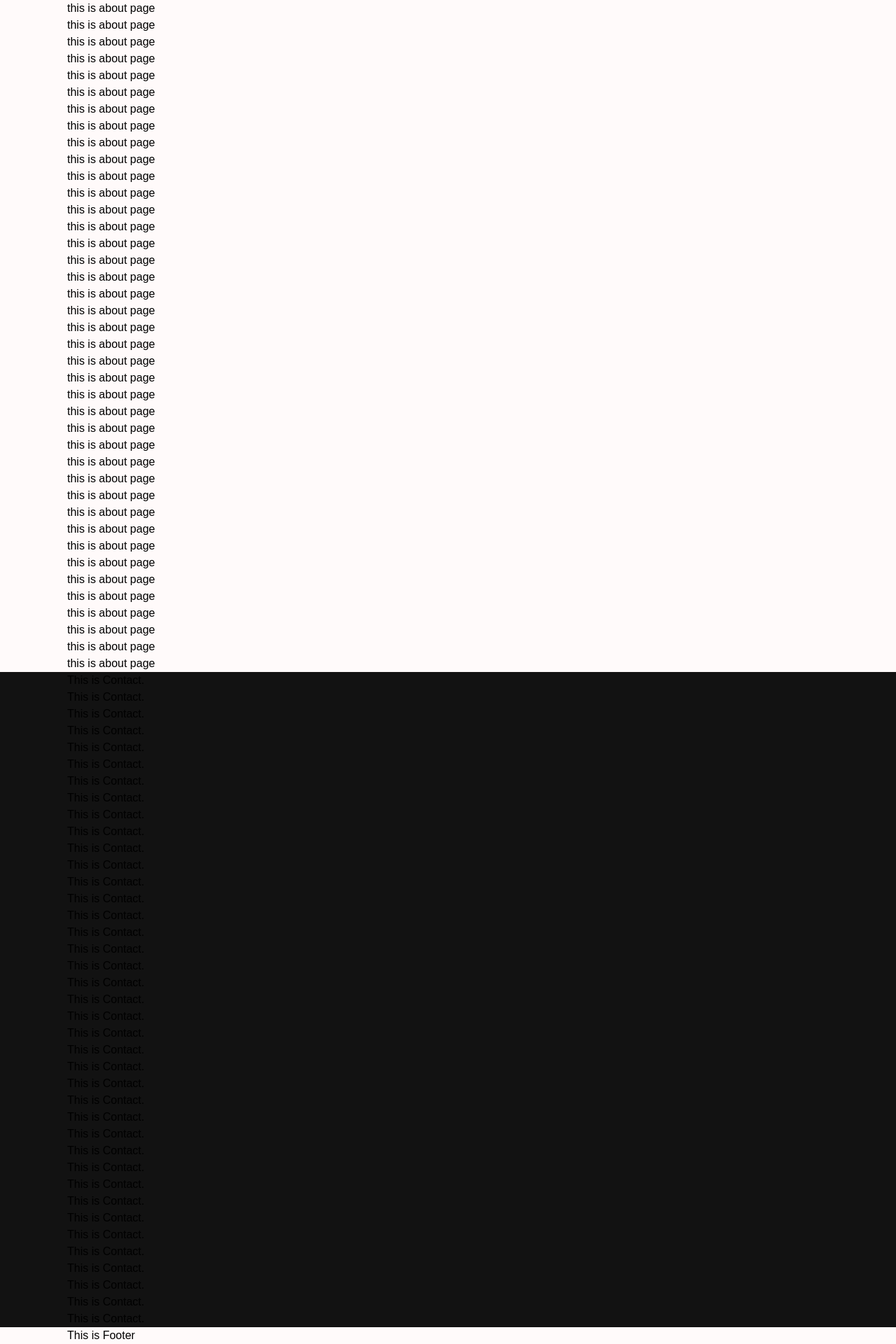
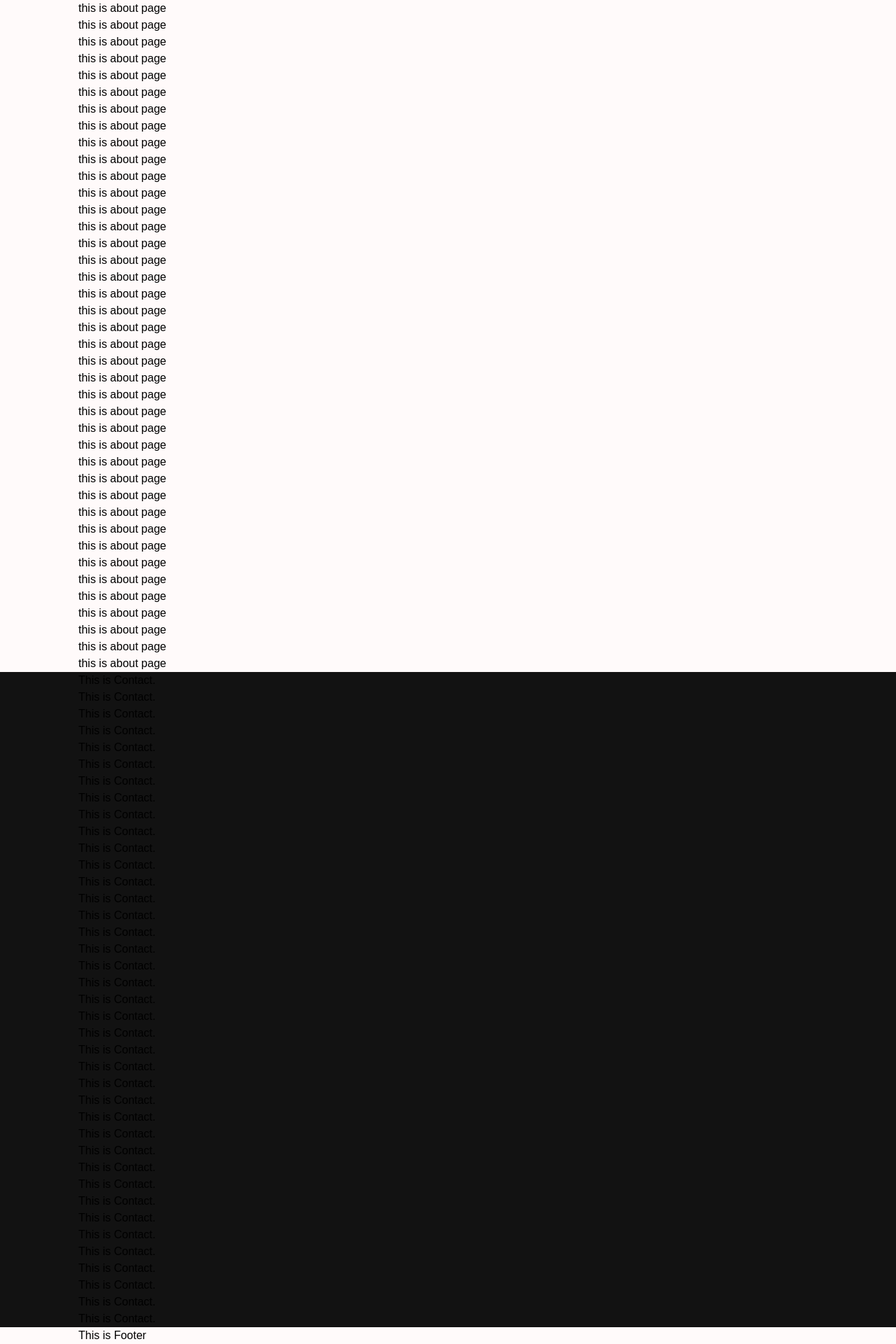
Before and after one commit to Franz090/my-portfolio, a React (Vite) app: page /about in a window 1280 px wide. Shown: the part 184-2104 px from the top of the page at 70% size. Built offline with nearby package versions, Linux system fonts and the light colour scheme.

Commit message:
its okay

```diff
--- a/src/pages/NotFound.jsx
+++ b/src/pages/NotFound.jsx
@@ -2,7 +2,7 @@ import { Link } from 'react-router-dom'
 
 const NotFoundPage = () => {
   return (
-    <p>This url Not Found. <Link to="/" className='underline md:px-10 sm:px-10 xl:px-24'>Go Back Home</Link></p>
+    <p>This url Not Found. <Link to="/" className='underline md:px-10 sm:px-10 xl:px-28'>Go Back Home</Link></p>
   )
 }
 
--- a/src/pages/about.jsx
+++ b/src/pages/about.jsx
@@ -1,6 +1,6 @@
 const AboutPage = () => {
   return (
-    <div className="md:px-10 sm:px-10 xl:px-24">
+    <div className="md:px-10 sm:px-10 xl:px-28">
     <div>this is about page</div>
     <div>this is about page</div>
     <div>this is about page</div>
--- a/src/pages/project.jsx
+++ b/src/pages/project.jsx
@@ -1,6 +1,6 @@
 const MyProject = () => {
   return (
-    <div className="md:px-10 sm:px-10 xl:px-24">This is project page.</div>
+    <div className="md:px-10 sm:px-10 xl:px-28">This is project page.</div>
   )
 }
 
--- a/src/pages/resume.jsx
+++ b/src/pages/resume.jsx
@@ -1,6 +1,6 @@
 const ResumePage = () => {
   return (
-    <div className="md:px-10 sm:px-10 xl:px-24">This is resume page.</div>
+    <div className="md:px-10 sm:px-10 xl:px-28">This is resume page.</div>
   )
 }
 
--- a/src/pages/skills.jsx
+++ b/src/pages/skills.jsx
@@ -1,6 +1,6 @@
 const Skills = () => {
   return (
-    <div className="md:px-10 sm:px-10 xl:px-24">this is skills page</div>
+    <div className="md:px-10 sm:px-10 xl:px-28">this is skills page</div>
   )
 }
 
--- a/src/shared/components/Partials/Contact.jsx
+++ b/src/shared/components/Partials/Contact.jsx
@@ -4,7 +4,7 @@ const Contact = () => {
   return (
     <div>
 
-    <div id="contact" className='bg-secondary-450 md:px-10 sm:px-10 xl:px-24  '>
+    <div id="contact" className='bg-secondary-450 md:px-10 sm:px-10 xl:px-28  '>
 
    <h6>This is Contact.</h6>
    <h6>This is Contact.</h6>
--- a/src/shared/components/Partials/Footer.jsx
+++ b/src/shared/components/Partials/Footer.jsx
@@ -2,7 +2,7 @@ import React from 'react'
 
 const Footer = () => {
   return (
-    <div className='md:px-10 sm:px-10 xl:px-24'> This is Footer</div>
+    <div className='md:px-10 sm:px-10 xl:px-28'> This is Footer</div>
   )
 }
 
```
